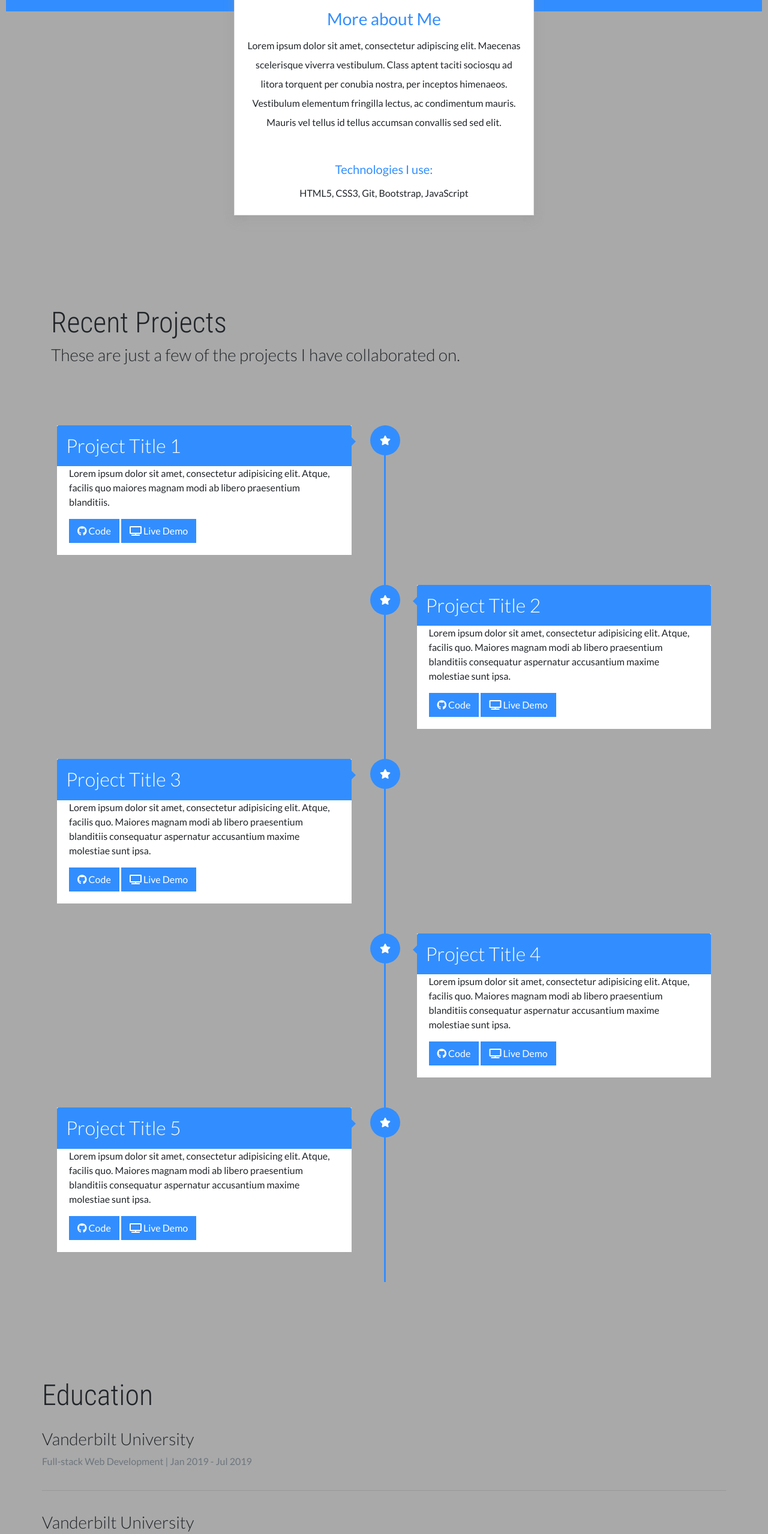
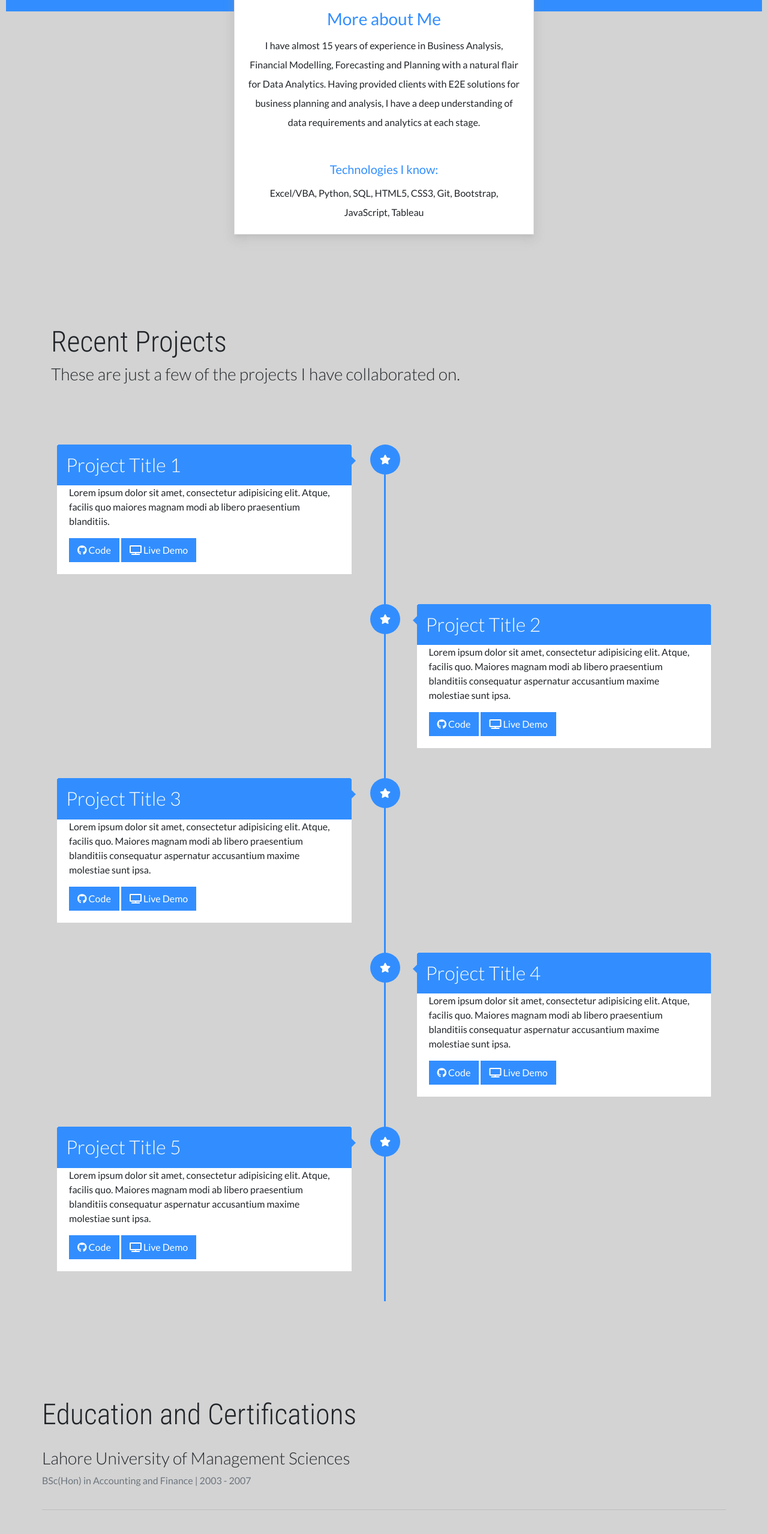
Before and after one commit to amberwnaushahi/Portfolio, a plain HTML site: page portfolio/index.html in a window 1280 px wide. Shown: the part 1020-3577 px from the top of the page at 60% size. Drawn offline with nearby package versions, Linux system fonts and the light colour scheme.

Commit message:
portfolio

```diff
--- a/portfolio/assets/css/app.css
+++ b/portfolio/assets/css/app.css
@@ -2,7 +2,7 @@ html, body {
   font-family: 'Lato', sans-serif;
   margin: 5px;
   padding-bottom: 70px;
-  background-color: darkgray;
+  background-color: lightgray!important;
 }
 
 h1 {
--- a/portfolio/index.html
+++ b/portfolio/index.html
@@ -20,7 +20,7 @@
 
     <!-- Custom styles for this template -->
     <link href="assets/css/app.css" rel="stylesheet" />
-    <title>John Doe | Portfolio</title>
+    <title>Amber W Naushahi | Portfolio</title>
 </head>
 
 <body>
@@ -112,15 +112,15 @@
                 </span>
 
                 <h3 class="card-title">More about Me</h3>
-                <p class="card-text">Lorem ipsum dolor sit amet, consectetur adipiscing elit. Maecenas scelerisque
-                    viverra vestibulum. Class aptent taciti sociosqu ad litora torquent per conubia nostra, per inceptos
-                    himenaeos. Vestibulum elementum fringilla lectus, ac condimentum mauris. Mauris vel tellus id tellus
-                    accumsan convallis sed sed elit. </p>
+                <p class="card-text"> I have almost 15 years of experience in Business Analysis, Financial Modelling,
+                    Forecasting and Planning with a natural flair for Data Analytics. Having provided
+                    clients with E2E solutions for business planning and analysis, I have a deep understanding
+                    of data requirements and analytics at each stage. </p>
                 <h5 class="card-title">
-                    Technologies I use:
+                    Technologies I know:
                 </h5>
                 <p class="card-text">
-                    HTML5, CSS3, Git, Bootstrap, JavaScript
+                    Excel/VBA, Python, SQL, HTML5, CSS3, Git, Bootstrap, JavaScript, Tableau
                 </p>
             </div>
         </div>
@@ -227,23 +227,21 @@
 
     <!-- EDUCATION -->
     <section class="container education-container">
-        <h1 class="title">Education </h1>
+        <h1 class="title">Education and Certifications </h1>
         <article class="education-item">
-            <h3 class="subtitle">Vanderbilt University</h3>
-            <span class="text-muted">Full-stack Web Development | Jan 2019 - Jul 2019</span>
+            <h3 class="subtitle">Lahore University of Management Sciences</h3>
+            <span class="text-muted">BSc(Hon) in Accounting and Finance | 2003 - 2007 </span>
         </article>
         <hr />
         <article class="education-item">
-            <h3 class="subtitle">Vanderbilt University</h3>
-            <span class="text-muted">M.Ed. Higher Education | Aug 2014 - May 2016</span>
+            <h3 class="subtitle">University of Toronto, School of Continuing Studies </h3>
+            <span class="text-muted">Data Analytics Bootcamp | Aug 2021 - Feb 2022 </span>
         </article>
         <hr />
         <article class="education-item">
-            <h3 class="subtitle">University of Utah</h3>
-            <span class="text-muted">B.S. Electrical Engineering | Aug 2010 - May 2014</span>
+            <h3 class="subtitle">ACCA (UK)</h3>
+            <span class="text-muted">Affiliate | 2017 </span>
         </article>
-
-
 
     </section>
 
@@ -262,9 +260,8 @@
         <div class="container">
             <h1>Contact Me</h1>
             <h3 class="intro subtitle">
-                <a href="https://twitter.com" class="social-icon"><i class="fab fa-twitter"></i></a>
-                <a href="https://linkedin.com/in" class="social-icon"><i class="fab fa-linkedin"></i></a>
-                <a href="jttps://github.com/" class="social-icon"><i class="fab fa-github"></i></a>
+                <a href="https://linkedin.com/in/amberwnaushahi" class="social-icon"><i class="fab fa-linkedin"></i></a>
+                <a href="https://github.com/amberwnaushahi" class="social-icon"><i class="fab fa-github"></i></a>
                 <a href="mailto:<amber.waqar@gmail.com>" class="social-icon"><i class="fas fa-envelope"></i></a>
             </h3>
         </div>
```
